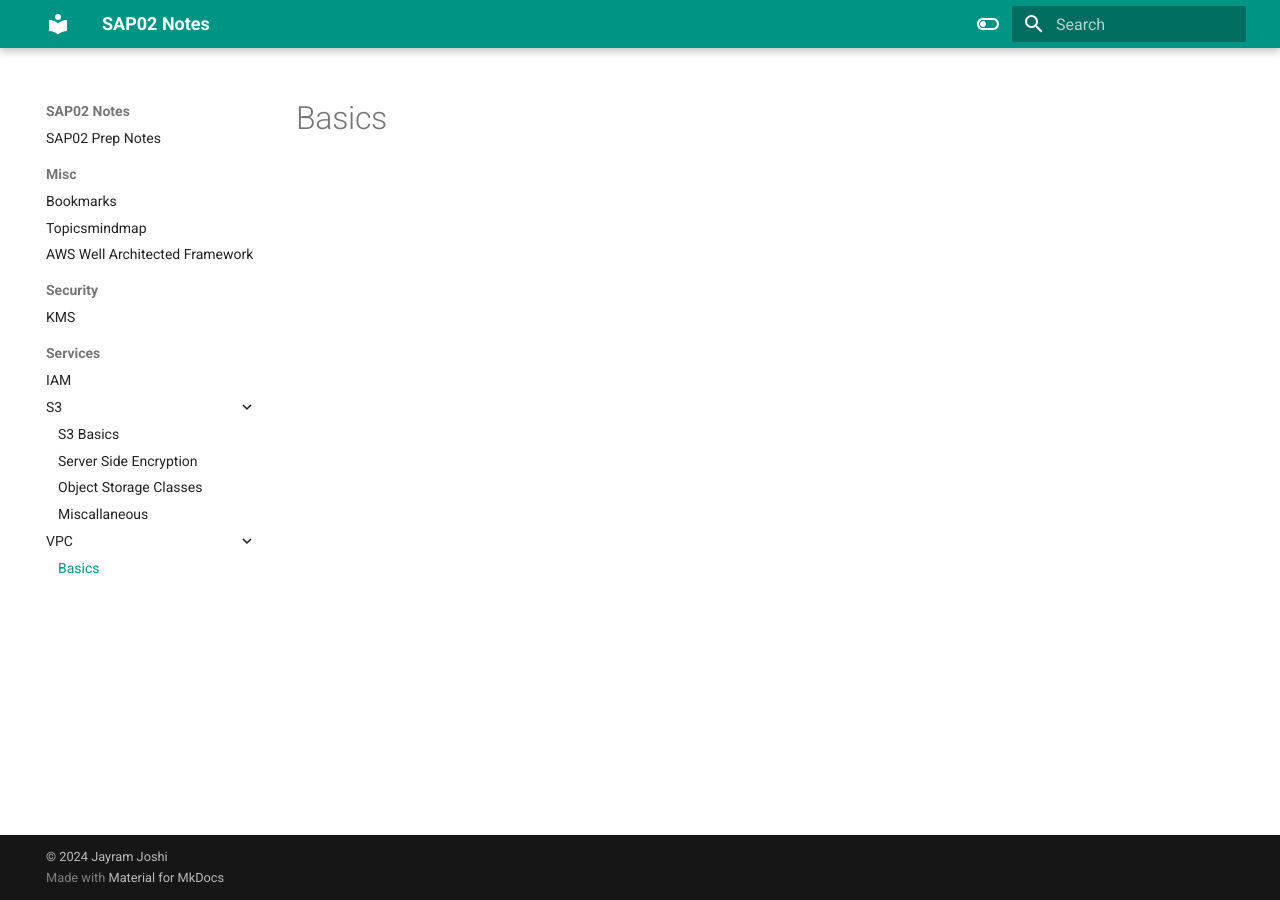
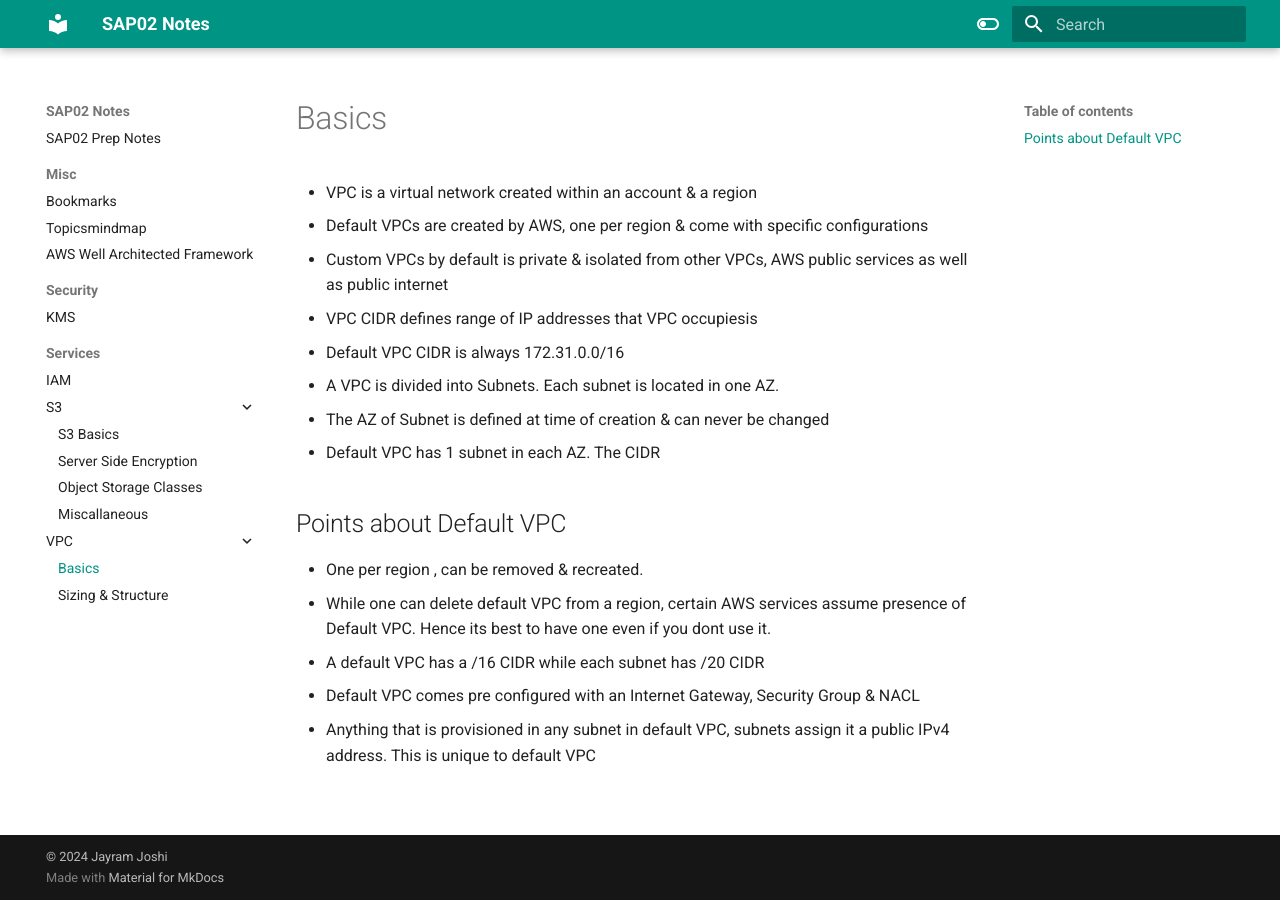
Before and after one commit to jayramj/SAA03, an MkDocs documentation site: the page built from docs/services/VPC/1-Basics.md, in a window 1280 px wide. Built offline with MkDocs 1.6.1 and Material for MkDocs 9.7.7, drawn with Linux system fonts in a browser that asks for light colours.

Commit message:
VPC Basics

```diff
--- a/docs/services/VPC/1-Basics.md
+++ b/docs/services/VPC/1-Basics.md
@@ -1 +1,17 @@
 # Basics
+
+* VPC is a virtual network created within an account & a region
+* Default VPCs are created by AWS, one per region & come with specific configurations
+* Custom VPCs by default is private & isolated from other VPCs, AWS public services as well as public internet
+* VPC CIDR defines range of IP addresses that VPC occupiesis
+* Default VPC CIDR is always 172.31.0.0/16
+* A VPC is divided into Subnets. Each subnet is located in one AZ.
+* The AZ of Subnet is defined at time of creation & can never be changed
+* Default VPC has 1 subnet in each AZ. The CIDR
+
+## Points about Default VPC
+* One per region , can be removed & recreated.
+* While one can delete default VPC from a region, certain AWS services assume presence of Default VPC. Hence its best to have one even if you dont use it.
+* A default VPC has a /16 CIDR while each subnet has /20 CIDR
+* Default VPC comes pre configured with an Internet Gateway, Security Group & NACL
+* Anything that is provisioned in any subnet in default VPC, subnets assign it a public IPv4 address. This is unique to default VPC
```
Also changed, not shown: docs/services/VPC/2-Sizing.md (added, +7 -0 lines).
